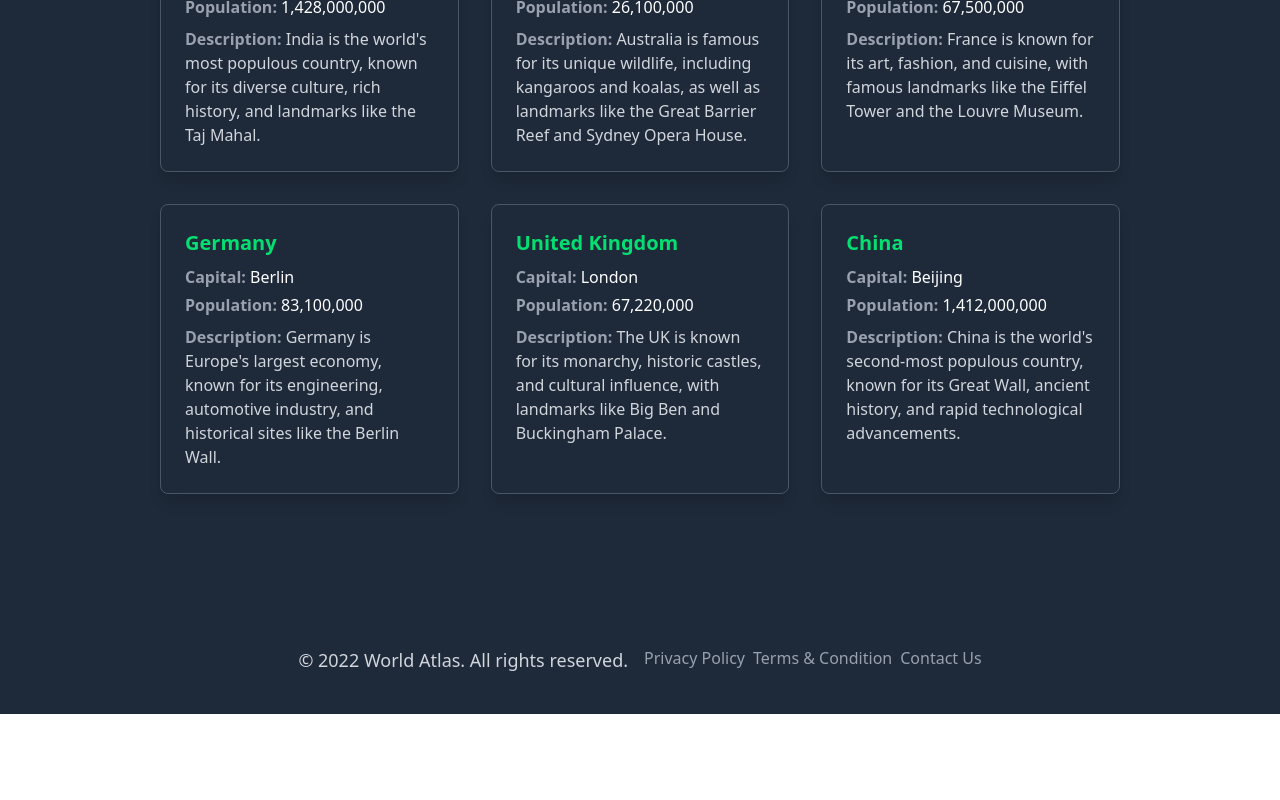
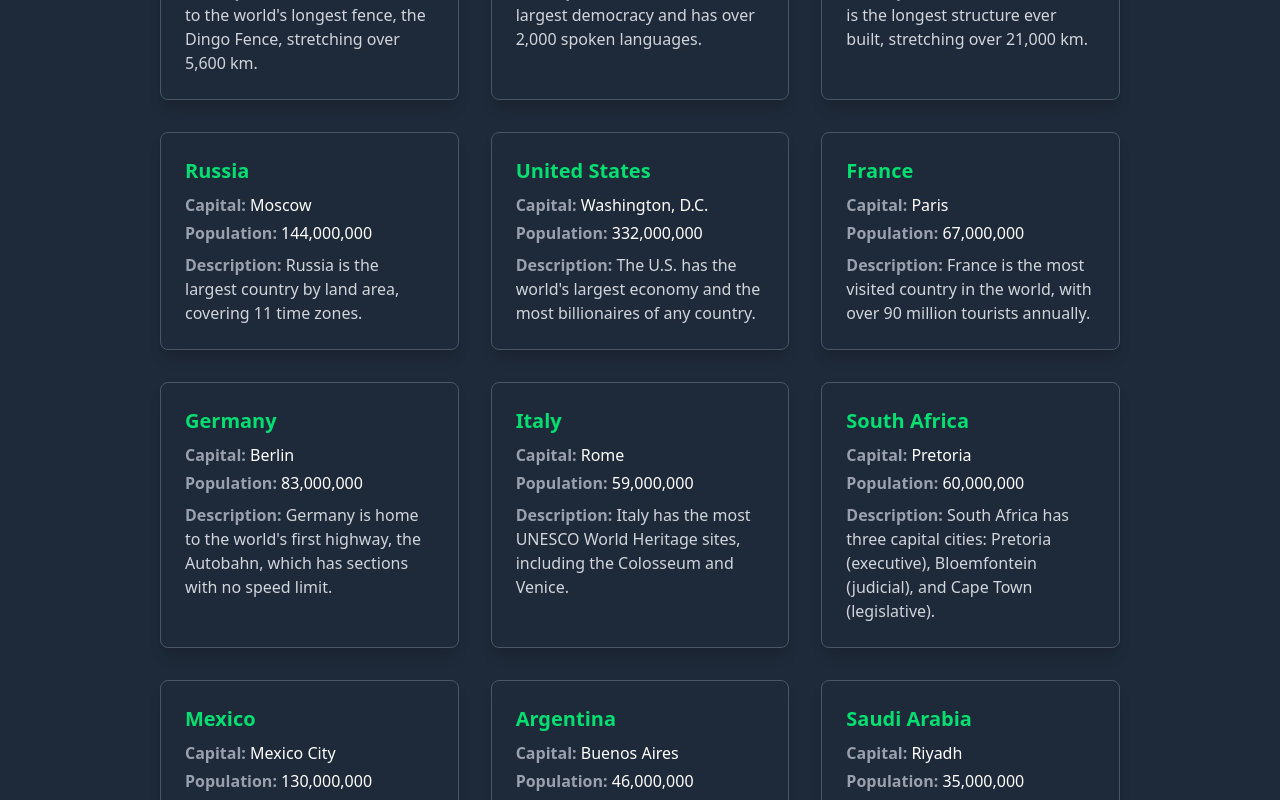
Before and after one commit to kutubofficial/World-Atlas, a React (Vite) app: page /about in a window 1280 px wide. Shown: the part 580-1380 px from the top of the page. Before the commit the page ends 1294 px from the top, so only its background shows below. Built offline with nearby package versions, Linux system fonts and the light colour scheme.

Commit message:
this is final commit and project will updated.

```diff
--- a/src/components/UI/SearchData.jsx
+++ b/src/components/UI/SearchData.jsx
@@ -2,16 +2,19 @@ import React from "react";
 
 const SearchData = ({ search, setSearch }) => {
   const handleChange = (e) => {
+    e.preventDefault();
     setSearch(e.target.value);
   };
+  // console.log(search);
 
   return (
-    <div>
+    <div className="m-10">
       <input
         type="text"
         value={search}
         onChange={handleChange}
         placeholder="Search..."
+        className="p-1.5 rounded-4xl border"
       />
     </div>
   );
--- a/src/components/data/aboutData.json
+++ b/src/components/data/aboutData.json
@@ -4,62 +4,125 @@
         "countryName": "Japan",
         "capital": "Tokyo",
         "population": 125800000,
-        "description": "Japan is an island country in East Asia known for its advanced technology, rich culture, and unique traditions like cherry blossoms and sushi."
+        "description": "Japan is home to the world's busiest pedestrian crossing, the Shibuya Crossing, where thousands cross at once."
     },
     {
         "id": 2,
-        "countryName": "Canada",
-        "capital": "Ottawa",
-        "population": 38900000,
-        "description": "Canada is the second-largest country in the world by land area and is known for its natural beauty, including the Rocky Mountains and Niagara Falls."
+        "countryName": "Brazil",
+        "capital": "Brasília",
+        "population": 216000000,
+        "description": "Brazil has the largest rainforest in the world, the Amazon, which produces 20% of the world's oxygen."
     },
     {
         "id": 3,
-        "countryName": "Brazil",
-        "capital": "Brasília",
-        "population": 216400000,
-        "description": "Brazil is the largest country in South America, home to the Amazon Rainforest and famous for its Carnival festival and football culture."
+        "countryName": "Canada",
+        "capital": "Ottawa",
+        "population": 39000000,
+        "description": "Canada has more lakes than the rest of the world combined, with over 3 million lakes."
     },
     {
         "id": 4,
-        "countryName": "India",
-        "capital": "New Delhi",
-        "population": 1428000000,
-        "description": "India is the world's most populous country, known for its diverse culture, rich history, and landmarks like the Taj Mahal."
+        "countryName": "Australia",
+        "capital": "Canberra",
+        "population": 26000000,
+        "description": "Australia is home to the world's longest fence, the Dingo Fence, stretching over 5,600 km."
     },
     {
         "id": 5,
-        "countryName": "Australia",
-        "capital": "Canberra",
-        "population": 26100000,
-        "description": "Australia is famous for its unique wildlife, including kangaroos and koalas, as well as landmarks like the Great Barrier Reef and Sydney Opera House."
+        "countryName": "India",
+        "capital": "New Delhi",
+        "population": 1417000000,
+        "description": "India is the world's largest democracy and has over 2,000 spoken languages."
     },
     {
         "id": 6,
-        "countryName": "France",
-        "capital": "Paris",
-        "population": 67500000,
-        "description": "France is known for its art, fashion, and cuisine, with famous landmarks like the Eiffel Tower and the Louvre Museum."
+        "countryName": "China",
+        "capital": "Beijing",
+        "population": 1410000000,
+        "description": "China's Great Wall is the longest structure ever built, stretching over 21,000 km."
     },
     {
         "id": 7,
-        "countryName": "Germany",
-        "capital": "Berlin",
-        "population": 83100000,
-        "description": "Germany is Europe's largest economy, known for its engineering, automotive industry, and historical sites like the Berlin Wall."
+        "countryName": "Russia",
+        "capital": "Moscow",
+        "population": 144000000,
+        "description": "Russia is the largest country by land area, covering 11 time zones."
     },
     {
         "id": 8,
-        "countryName": "United Kingdom",
-        "capital": "London",
-        "population": 67220000,
-        "description": "The UK is known for its monarchy, historic castles, and cultural influence, with landmarks like Big Ben and Buckingham Palace."
+        "countryName": "United States",
+        "capital": "Washington, D.C.",
+        "population": 332000000,
+        "description": "The U.S. has the world's largest economy and the most billionaires of any country."
     },
     {
-        "id": 9,
-        "countryName": "China",
-        "capital": "Beijing",
-        "population": 1412000000,
-        "description": "China is the world's second-most populous country, known for its Great Wall, ancient history, and rapid technological advancements."
+        "id": 10,
+        "countryName": "France",
+        "capital": "Paris",
+        "population": 67000000,
+        "description": "France is the most visited country in the world, with over 90 million tourists annually."
+    },
+    {
+        "id": 11,
+        "countryName": "Germany",
+        "capital": "Berlin",
+        "population": 83000000,
+        "description": "Germany is home to the world's first highway, the Autobahn, which has sections with no speed limit."
+    },
+    {
+        "id": 12,
+        "countryName": "Italy",
+        "capital": "Rome",
+        "population": 59000000,
+        "description": "Italy has the most UNESCO World Heritage sites, including the Colosseum and Venice."
+    },
+    {
+        "id": 13,
+        "countryName": "South Africa",
+        "capital": "Pretoria",
+        "population": 60000000,
+        "description": "South Africa has three capital cities: Pretoria (executive), Bloemfontein (judicial), and Cape Town (legislative)."
+    },
+    {
+        "id": 14,
+        "countryName": "Mexico",
+        "capital": "Mexico City",
+        "population": 130000000,
+        "description": "Mexico City is sinking about 50 cm per year due to groundwater extraction."
+    },
+    {
+        "id": 15,
+        "countryName": "Argentina",
+        "capital": "Buenos Aires",
+        "population": 46000000,
+        "description": "Argentina is home to the widest avenue in the world, Avenida 9 de Julio, with 12 lanes."
+    },
+    {
+        "id": 17,
+        "countryName": "Saudi Arabia",
+        "capital": "Riyadh",
+        "population": 35000000,
+        "description": "Saudi Arabia is the only country in the world without a single natural river."
+    },
+    {
+        "id": 18,
+        "countryName": "Indonesia",
+        "capital": "Jakarta",
+        "population": 276000000,
+        "description": "Indonesia is the world's largest island country, with over 17,000 islands."
+    },
+    {
+        "id": 19,
+        "countryName": "South Korea",
+        "capital": "Seoul",
+        "population": 52000000,
+        "description": "South Korea has the fastest internet speeds in the world."
+    },
+    {
+        "id": 20,
+        "countryName": "Spain",
+        "capital": "Madrid",
+        "population": 47000000,
+        "description": "Spain is home to the world's oldest restaurant, Restaurante Botín, founded in 1725."
     }
 ]
--- a/src/pages/Contacts.jsx
+++ b/src/pages/Contacts.jsx
@@ -6,7 +6,7 @@ const Contacts = () => {
     // console.log(userData.entries.length());
 
     const userInputData = Object.fromEntries(userData.entries());
-    console.log(userInputData);
+    console.log(userInputData); // final user input is successfully reserved.
   };
 
   return (
--- a/src/pages/Country.jsx
+++ b/src/pages/Country.jsx
@@ -6,7 +6,7 @@ const Country = () => {
   // Fetch country data using an API call
   const [countries, setCountries] = useState([]);
   const [isLoading, startTransition] = useTransition(false);
-  const [search, setSearch] = useState();
+  const [search, setSearch] = useState("");
   useEffect(() => {
     startTransition(async () => {
       const { data } = await axios.get(
@@ -23,14 +23,25 @@ const Country = () => {
         Loading....
       </h1>
     );
-  <SearchData search={search} setSearch={setSearch} />; // here we set the search box
+  // console.log(search);
+
+  const filteredCountries = countries.filter((country) => {
+    if (search) {
+      return country.name.common.toLowerCase().includes(search.toLowerCase());
+    } else {
+      return true;
+    }
+  });
+  // console.log(filteredCountries); //here the filteredCountries
+
   return (
     <div className="max-w-5xl mx-auto">
       <h1 className="text-3xl text-green-600 font-bold text-center mt-5 ">
         Our Countries...
       </h1>
+      <SearchData search={search} setSearch={setSearch} />
       <div className=" grid grid-cols-1 md:grid-cols-2 lg:grid-cols-4 gap-5 ">
-        {countries.map((elementData, index) => {
+        {filteredCountries.map((elementData, index) => {
           const { name, capital, region, population, flags } = elementData;
           return (
             <section
```
